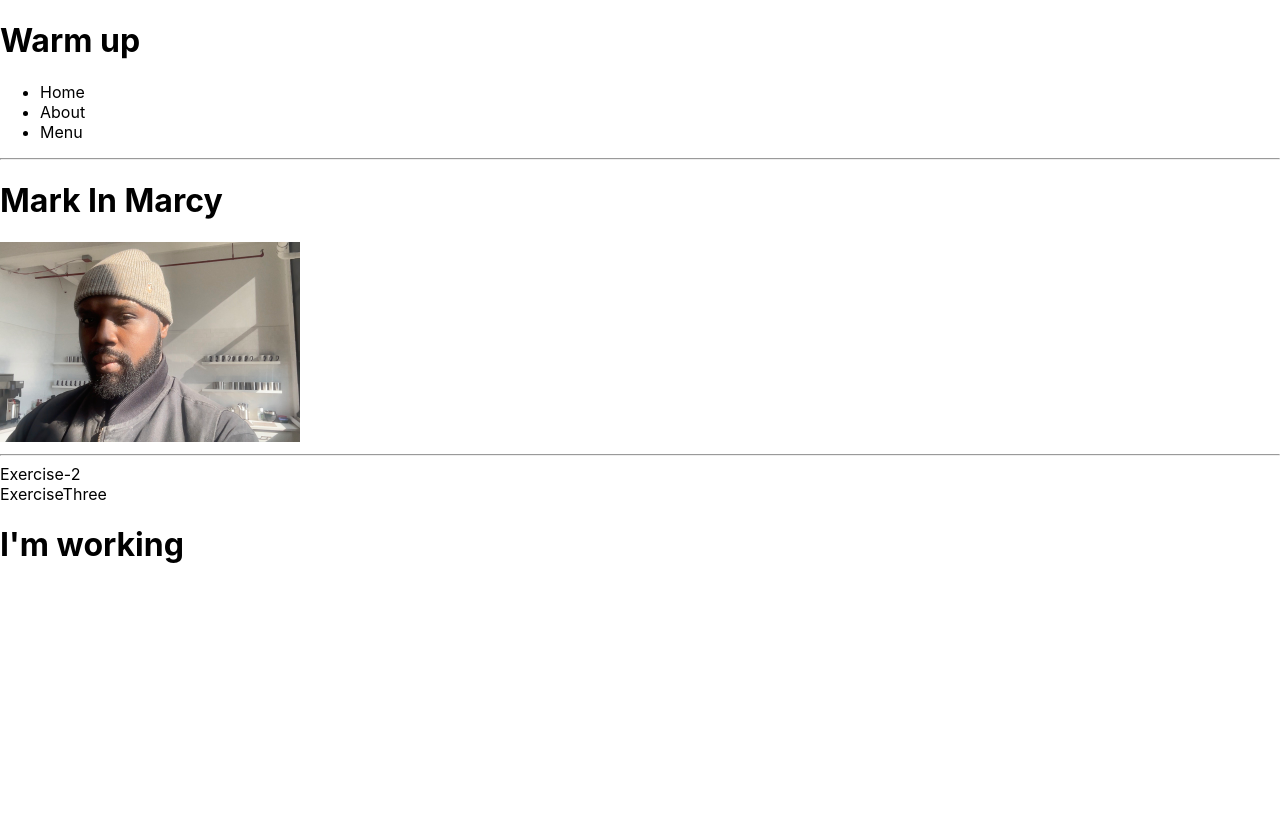
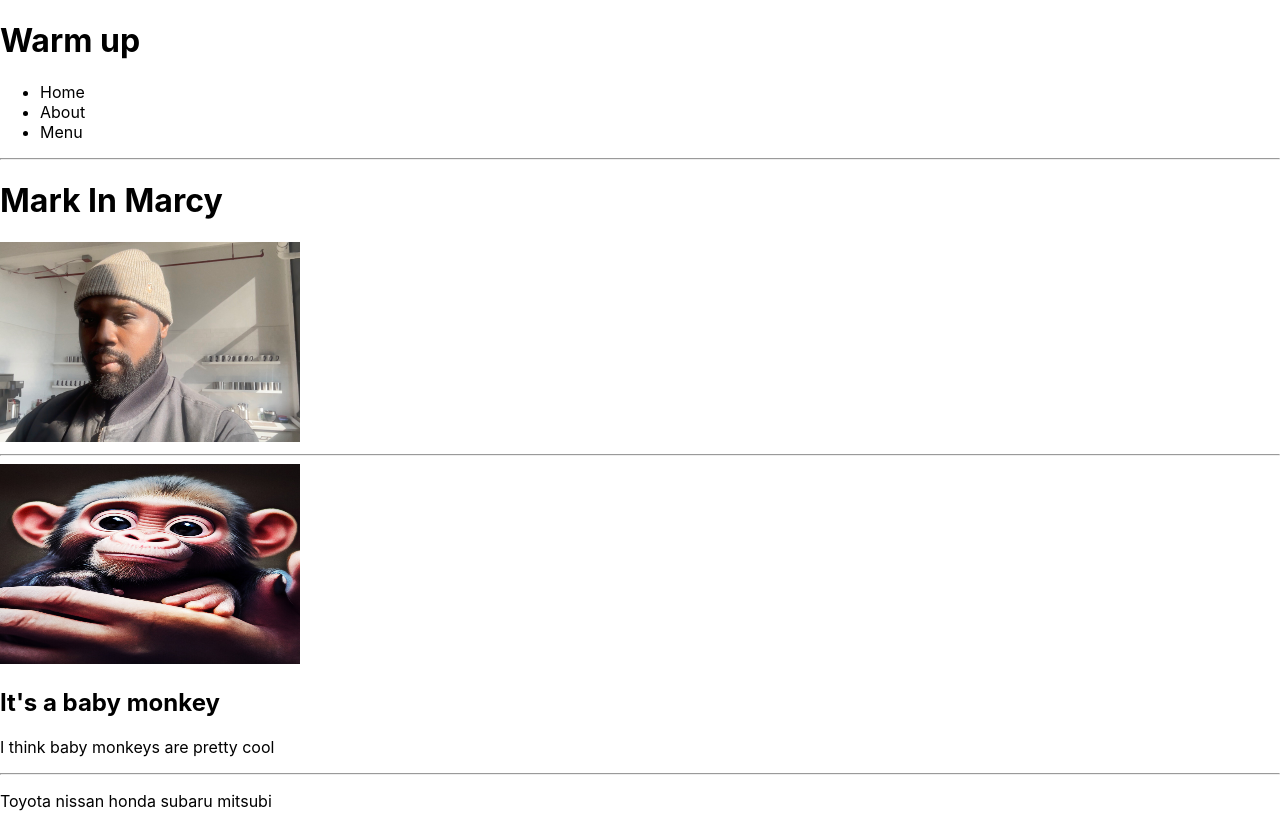
Before and after one commit to MarkGiddings202/React, a React (Create React App) app in the folder practice-app/: page / in a window 1280 px wide. Before the commit the page ends 800 px from the top, so only its background shows below. Built offline with nearby package versions, Linux system fonts and the light colour scheme.

Commit message:
Easy Works

```diff
--- a/practice-app/src/App.js
+++ b/practice-app/src/App.js
@@ -13,8 +13,9 @@ function App() {
       <ExerciseOne />
       <hr></hr>
       <ExerciseTwo />
+      <hr></hr>
       <ExerciseThree />
-      <h1>I'm working</h1>
+
     </div>
     </>
   );
--- a/practice-app/src/Stateless-Components/Exercise-2.jsx
+++ b/practice-app/src/Stateless-Components/Exercise-2.jsx
@@ -1,12 +1,19 @@
-import React from 'react'
+import React from "react";
+import monkey from '../assets/Monkey-In-Hand.jpeg'
 
 function ExerciseTwo() {
   return (
-    <div>Exercise-2</div>
-  )
+    <>
+      <div>
+        <img src={monkey} alt="monkey" style={{height:'200px',width:'300px'}}></img>
+        <h2>It's a baby monkey</h2>
+        <p>I think baby monkeys are pretty cool</p>
+      </div>
+    </>
+  );
 }
 
-export default ExerciseTwo
+export default ExerciseTwo;
 /*
     1. Create a new React project using Vite
 
--- a/practice-app/src/Stateless-Components/Exercise-3.jsx
+++ b/practice-app/src/Stateless-Components/Exercise-3.jsx
@@ -1,8 +1,13 @@
 import React from 'react'
 
 function ExerciseThree() {
+  let cars = ['Toyota','nissan','honda','subaru','mitsubi']
   return (
-    <div>ExerciseThree</div>
+    <>
+    <p>{cars.map((item)=>{
+        return ` ${item}`
+        })}</p>
+    </>
   )
 }
 
```
